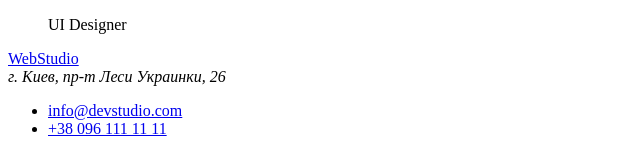
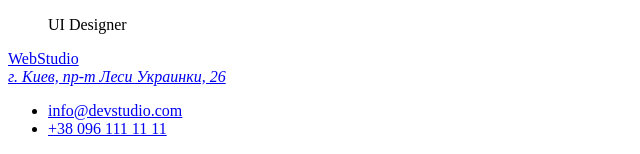
Before and after one commit to anna-stasya/goit-markup-hw-01, a plain HTML site: page index.html in a window 1280 px wide. Shown: the part 2953-3107 px from the top of the page, without its empty margins (0-640 px from the left). Drawn offline with Linux system fonts and the light colour scheme.

Commit message:
добавлена активная ссылка в адресс

```diff
--- a/index.html
+++ b/index.html
@@ -92,7 +92,9 @@
             <!--нижнее меню-->
         <footer>
                 <a href="#" target="_blank"> <!-- <img src="./img/WebStudio.svg" alt="logo web studio"-->  WebStudio </a>
-                <address>г. Киев, пр-т Леси Украинки, 26 </address>
+                <address>
+                    <a href="https://goo.gl/maps/1eTbsSg28nV2Z6u6A"> г. Киев, пр-т Леси Украинки, 26 </a>
+                </address>
             <ul>
 
                     <li><a href="mailto:info@devstudio.com"> info@devstudio.com </a> </li>
```
